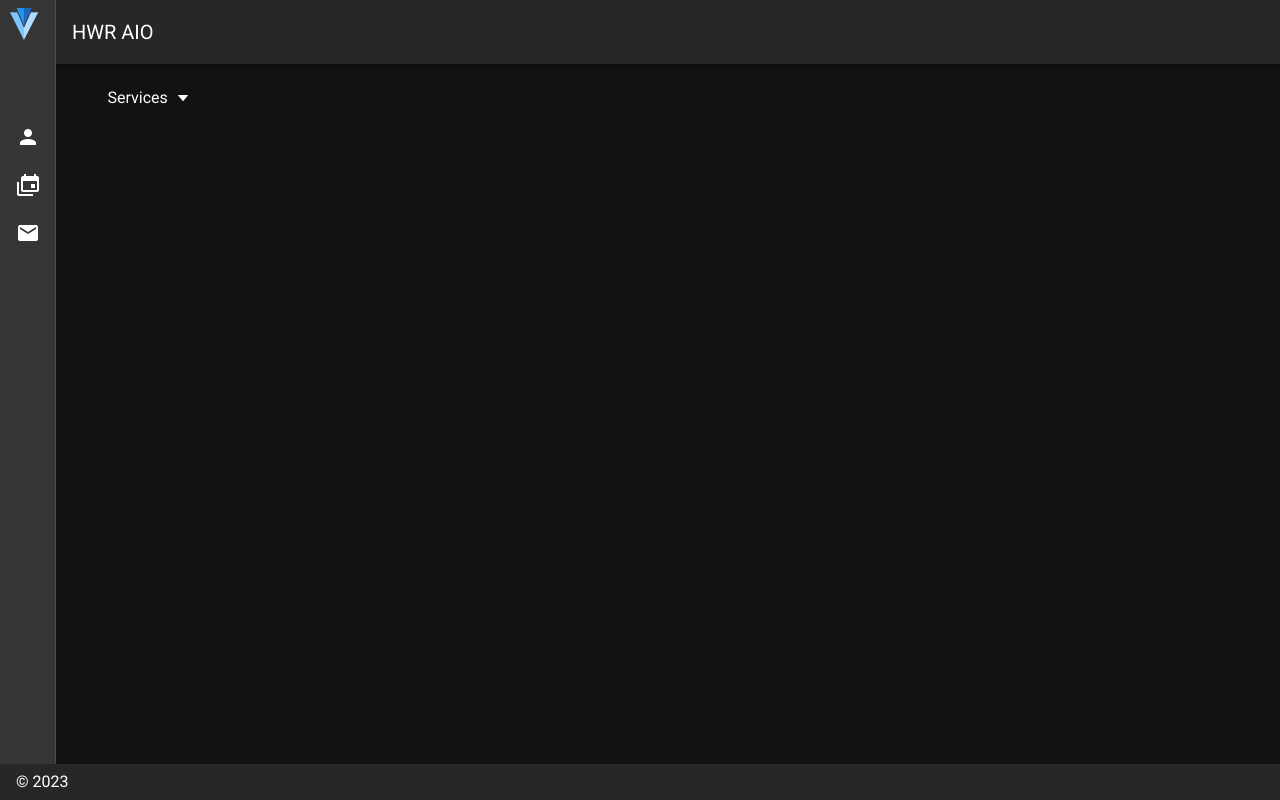
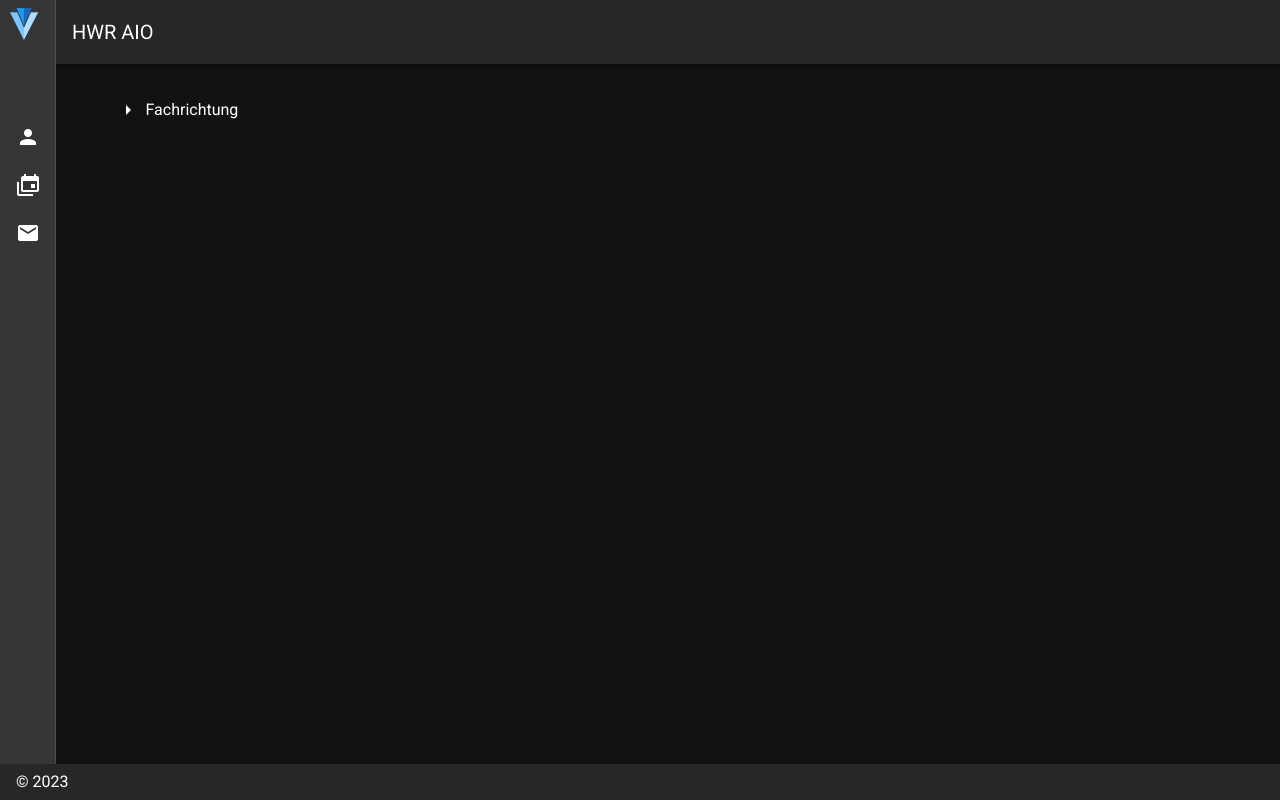
Before and after one commit to HWR-All-In-One/Frontend, a Nuxt app: page / in a window 1280 px wide. Built offline with nearby package versions, Linux system fonts and the light colour scheme.

Commit message:
DropdownList Tree Model Option 2

```diff
--- a/components/Dropdown.vue
+++ /dev/null
@@ -1,56 +0,0 @@
-<template>
-  <div class="menu-item" @click="isOpen = !isOpen">
-    <a href="#">
-      {{ title }}
-    </a>
-    <svg viewBox="0 0 1030 638" width="10">
-      <path d="M1017 68L541 626q-11 12-26 12t-26-12L13 68Q-3 49 6 24.5T39 0h952q24 0 33 24.5t-7 43.5z" fill="#FFF"></path>
-    </svg>
-    <transition name="fade" appear>
-      <div class="sub-menu" v-if="isOpen">
-        <div v-for="(item, i) in items" :key="i" class="menu-item">
-          <a :href="item.link">{{ item.title }}</a>
-        </div>
-      </div>
-    </transition>
-  </div>
-</template>
-
-<script>
-export default {
-  name: 'dropdown',
-  props: ['title', 'items'],
-  data () {
-    return {
-      isOpen: false
-    }
-  }
-}
-</script>
-
-<style>
-nav .menu-item svg {
-  width: 10px;
-  margin-left: 10px;
-}
-
-nav .menu-item .sub-menu {
-  position: absolute;
-  background-color: #222;
-  top: calc(100% + 18px);
-  left: 50%;
-  transform: translateX(-50%);
-  width: max-content;
-  border-radius: 0px 0px 16px 16px;
-}
-
-.fade-enter-active,
-.fade-leave-active {
-  transition: all .5s ease-out;
-}
-
-.fade-enter,
-.fade-leave-to {
-  opacity: 0;
-}
-</style>
--- a/components/DropdownList.vue
+++ b/components/DropdownList.vue
@@ -1,53 +1,85 @@
 <template>
-  <nav>
+  <div @click="selectNode" class="menu-item"  >
+    <v-treeview :items="items"></v-treeview>
 
-    <Dropdown title="Services" :items="sections" />
-
-  </nav>
+  </div>
 </template>
 
+<script>
 
+  export default {
+    data: () => ({
+      active: false,
+      items: [
+        {
+          id: 1 ,
+          name: 'Fachrichtung',
+          children: [
+            { id: 2, name: 'Bank'},
+            { id: 3, name: 'Bauwesen',
+            children: [
+                {
+                  id: 4,
+                  name: 'Semester',
+                  children: [
+                    { id: 5,
+                      name: '1 - Kurs A ',
+                      children: [
+                                  {
+                                    id: 11,
+                                    name: 'src :',
+                                    children: [
+                                      { id: 12, name: 'v-btn : ts' },
+                                      { id: 13, name: 'v-card : ts' },
+                                      { id: 14, name: 'v-window : ts' },
+                                    ],
+                                  },
+                                ]
+                              },
+                    { id: 6, name: '1 - Kurs B' },
+                    { id: 7, name: '2 - Kurs A' },
+                    { id: 8, name: '2 - Kurs B' },
+                    { id: 9, name: '3 - Kurs A' },
+                    { id: 10, name: '3 - Kurs B' },
+                    { id: 11, name: '4 - Kurs A' },
+                    { id: 12, name: '4 - Kurs B' },
+                    { id: 13, name: '5 - Kurs A' },
+                    { id: 14, name: '5 - Kurs B' },
+                    { id: 13, name: '6 - Kurs A' },
+                    { id: 14, name: '6 - Kurs B' },
 
-<script>
-import Dropdown from './Dropdown';
+                  ],
+                },
+              ],
+            },
+            { id: 15, name: 'DL' },
+            { id: 16, name: 'Elektrotechnik' },
+            { id: 17, name: 'FM' },
+            { id: 18, name: 'Handel' },
+            { id: 19, name: 'Iba' },
+            { id: 20, name: 'Immobilien' },
+            { id: 21, name: 'Industrie' },
+            { id: 22, name: 'Informatik' },
+            { id: 23, name: 'Wirtschaft Informatik' }
+          ]
+        },
+      ],
+    }),
+  }
 
-
-export default {
-  name: 'navbar',
-  components: {
-    Dropdown
-
-  },
-
-  data () {
-    return {
-      sections: [
-        {
-          title: 'IT',
-
-        },
-        {
-          title: 'IP',
-          link:'#'
-        },
-        {
-          title: 'WI',
-          link: '#'
-        }
-      ]
-    }
-  }
-}
 </script>
 
 <style>
+.v-treeview-node__children{
+align-items: center;
+justify-content: center;
+top: calc(100% + 18px);
+width: max-content;
 
+}
 
-nav {
-  display: flex;
-  }
-
-nav .menu-item {
+.menu-item
+ {
   color: #FFF;
   padding: 10px 20px;
   position: relative;
@@ -57,14 +89,4 @@ nav .menu-item {
   transition: 0.4s;
 }
 
-nav .menu-item.active,
-nav .menu-item:hover {
-  background-color: #444;
-  border-bottom-color: #FF5858;
-}
-
-nav .menu-item a {
-  color: inherit;
-  text-decoration: none;
-}
 </style>
```
